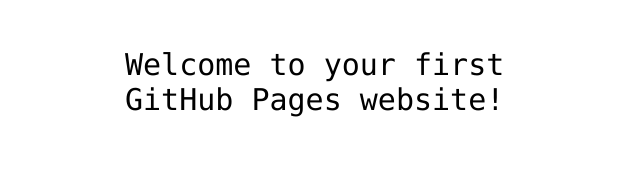
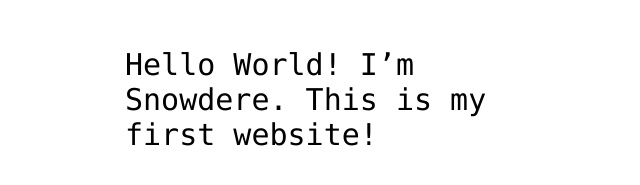
Before and after one commit to Snowdere/Snowdere.github.io, a plain HTML site: page index.html in a window 1280 px wide. Shown: the part 341-526 px from the top of the page, without its empty margins (315-955 px from the left). Drawn offline with Linux system fonts and the light colour scheme.

Commit message:
First edit

```diff
--- a/index.html
+++ b/index.html
@@ -12,7 +12,7 @@
 <img src="https://octodex.github.com/images/daftpunktocat-thomas.gif" id="octocat" alt="octocat-gif" />
 
 <!-- Change this code here by copy and pasting your template on line 15 -->
-<p>Welcome to your first GitHub Pages website!</p>
+<p>Hello World! I’m Snowdere. This is my first website!</p>
 
 </body>
 </html>
```
